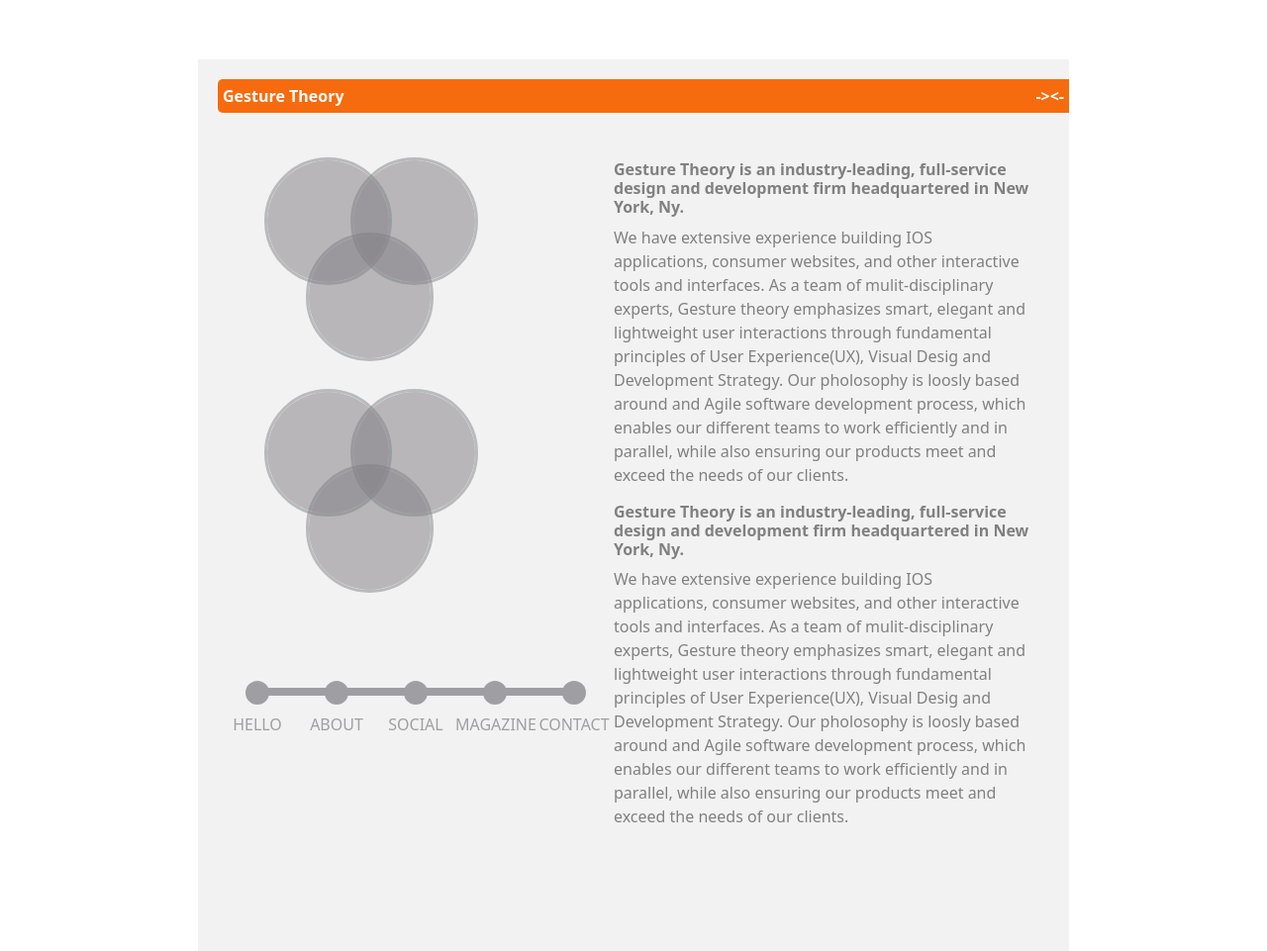
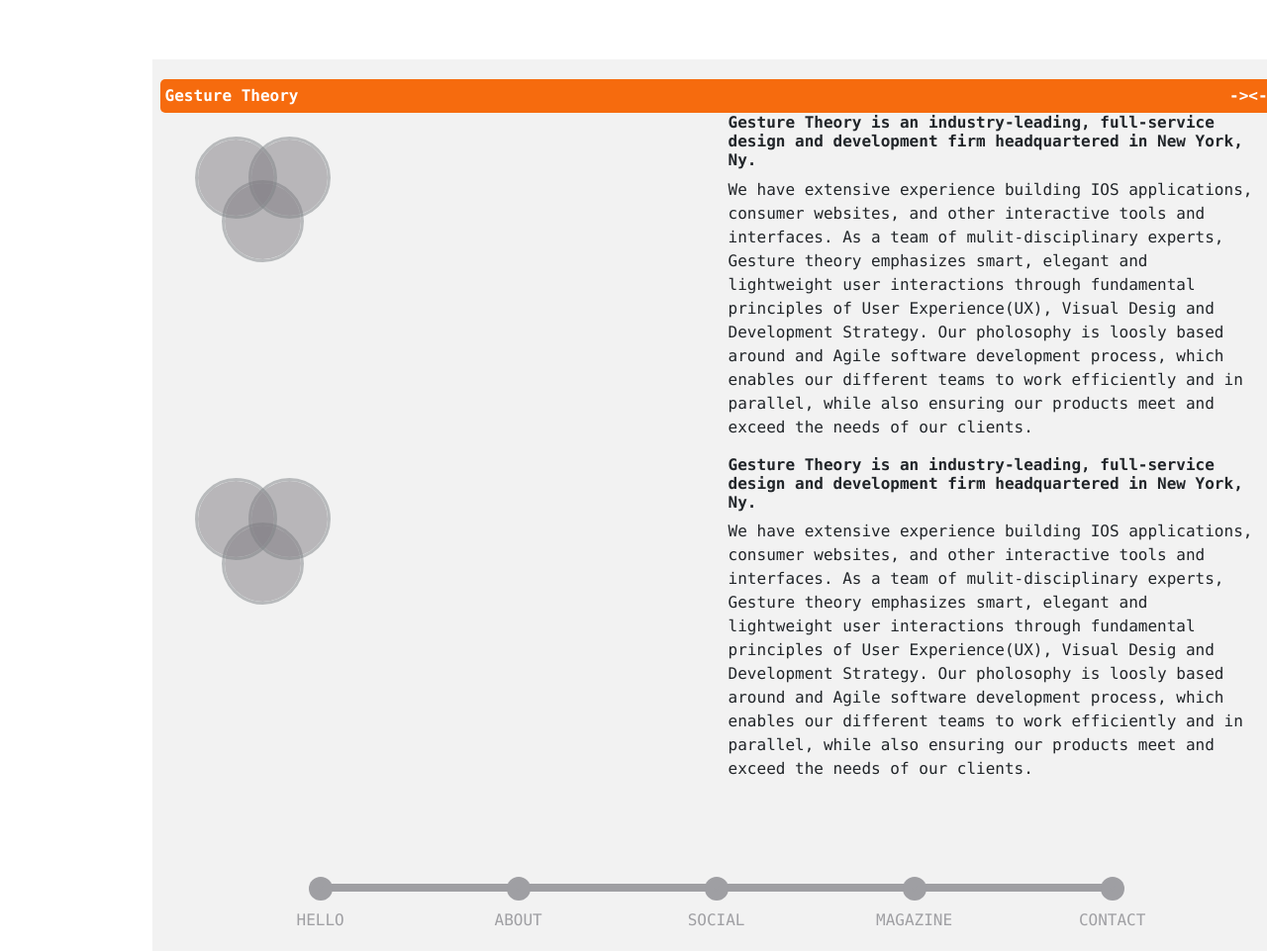
Before and after one commit to imranyahya69/tytrix_test_imran, a plain HTML site: page index.html in a window 1280 px wide. Shown: the top 961 px of the page at 99% size. Drawn offline with nearby package versions, Linux system fonts and the light colour scheme.

Commit message:
design modified

```diff
--- a/assets/css/style.css
+++ b/assets/css/style.css
@@ -23,7 +23,7 @@ h6{
 .circle {
   cursor: pointer;
   position: absolute;
-  width: 58.6%;
+  width: 28.6%;
   -webkit-transition-duration: 0.3s;
   -webkit-transition-property: all;
   -webkit-transition-timing-function: ease-in-out;
@@ -33,7 +33,7 @@ h6{
   border-radius: 100%;
 
   font-family: sans-serif;
-  padding-bottom: 58.6%;
+  padding-bottom: 28.6%;
 }
 
 .main-wrap {
@@ -48,15 +48,16 @@ h6{
 
 .circle-wrap {
   position: relative;
-  width: 100%;
-  padding-bottom: 100%;
+  width: 50%;
+  padding-bottom: 50%;
 }
 
 .top-left {
   z-index: 4;
   top: 0;
   opacity: 0.5;
-  left: 0;
+  left: 10%;
+  top: 10%;
   background: #7F7C82;
   outline-style: solid;
   outline-color: #7F8487;
@@ -65,6 +66,8 @@ h6{
 .top-right {
   z-index: 3;
   top: 0;
+  left: 30%;
+  top: 10%;
   right: 0;
   opacity: 0.5;
   background: #7F7C82;
@@ -76,7 +79,7 @@ h6{
   bottom: 0;
   left: 20%;
   opacity: 0.5;
-  bottom: 5%;
+  bottom: 45%;
   background: #7F7C82;
   outline-style: solid;
   outline-color: #7F8487;
--- a/index.html
+++ b/index.html
@@ -20,12 +20,22 @@
     <title>Document</title>
   </head>
   <body>
-    <div class="main-wrap">
+    <div class="container main-wrap">
+      <div class="row">
         <div class="ml-1 header-strip">
           Gesture Theory<span style="float: right">-><-</span>
         </div>
-      <div class="col-md-12">
-        <div class="col-md-6 mt-5 description-div" style="float: right">
+      </div>
+      <div class="col-sm-12 md-12 lg-12">
+        <div class="row">
+          <div class="col-sm-6">
+            <div class="circle-wrap">
+              <div class="circle top-left"></div>
+              <div class="circle top-right"></div>
+              <div class="circle bottom-center"></div>
+            </div>
+          </div>
+          <div class="col-sm-6">
             <h6>
               Gesture Theory is an industry-leading, full-service design and
               development firm headquartered in New York, Ny.
@@ -33,14 +43,27 @@
             <p>
               We have extensive experience building IOS applications, consumer
               websites, and other interactive tools and interfaces. As a team of
-            mulit-disciplinary experts, Gesture theory emphasizes smart, elegant
-            and lightweight user interactions through fundamental principles of
-            User Experience(UX), Visual Desig and Development Strategy. Our
-            pholosophy is loosly based around and Agile software development
-            process, which enables our different teams to work efficiently and
-            in parallel, while also ensuring our products meet and exceed the
-            needs of our clients.
+              mulit-disciplinary experts, Gesture theory emphasizes smart,
+              elegant and lightweight user interactions through fundamental
+              principles of User Experience(UX), Visual Desig and Development
+              Strategy. Our pholosophy is loosly based around and Agile software
+              development process, which enables our different teams to work
+              efficiently and in parallel, while also ensuring our products meet
+              and exceed the needs of our clients.
             </p>
+          </div>
+        </div>
+      </div>
+      <div class="col-sm-12 md-12 lg-12">
+        <div class="row">
+          <div class="col-sm-6">
+            <div class="circle-wrap">
+              <div class="circle top-left"></div>
+              <div class="circle top-right"></div>
+              <div class="circle bottom-center"></div>
+            </div>
+          </div>
+          <div class="col-sm-6">
             <h6>
               Gesture Theory is an industry-leading, full-service design and
               development firm headquartered in New York, Ny.
@@ -48,39 +71,20 @@
             <p>
               We have extensive experience building IOS applications, consumer
               websites, and other interactive tools and interfaces. As a team of
-            mulit-disciplinary experts, Gesture theory emphasizes smart, elegant
-            and lightweight user interactions through fundamental principles of
-            User Experience(UX), Visual Desig and Development Strategy. Our
-            pholosophy is loosly based around and Agile software development
-            process, which enables our different teams to work efficiently and
-            in parallel, while also ensuring our products meet and exceed the
-            needs of our clients.
+              mulit-disciplinary experts, Gesture theory emphasizes smart,
+              elegant and lightweight user interactions through fundamental
+              principles of User Experience(UX), Visual Desig and Development
+              Strategy. Our pholosophy is loosly based around and Agile software
+              development process, which enables our different teams to work
+              efficiently and in parallel, while also ensuring our products meet
+              and exceed the needs of our clients.
             </p>
-
-        </div>
-        <div class="col-md-6 circle-div">
-          <br /><br />
-          <div class="col-md-12">
-            <div class="col-md-6">
-              <div class="circle-wrap">
-                <div class="circle top-left"></div>
-                <div class="circle top-right"></div>
-                <div class="circle bottom-center"></div>
-              </div>
-            </div>
-            <br>
-            <div class="col-md-6">
-              <div class="circle-wrap">
-                <div class="circle top-left"></div>
-                <div class="circle top-right"></div>
-                <div class="circle bottom-center"></div>
-              </div>
-            </div>
           </div>
         </div>
       </div>
 
-      <div class="wrapper">
+
+      <div class="row wrapper">
         <ol class="ProgressBar">
           <li class="ProgressBar-step">
             <svg class="ProgressBar-icon">
```
Lines whose indentation alone changed are shown as unchanged.
